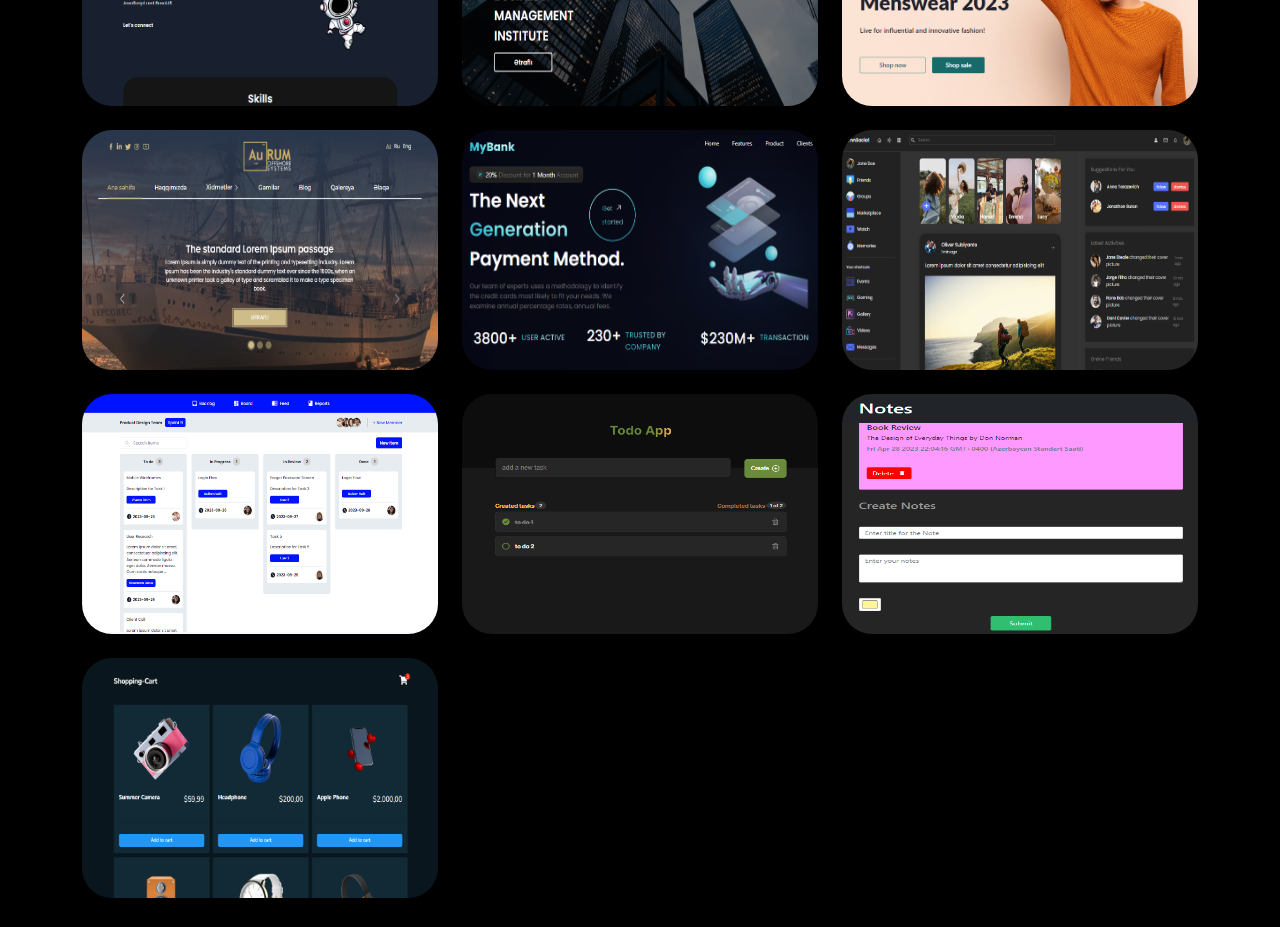
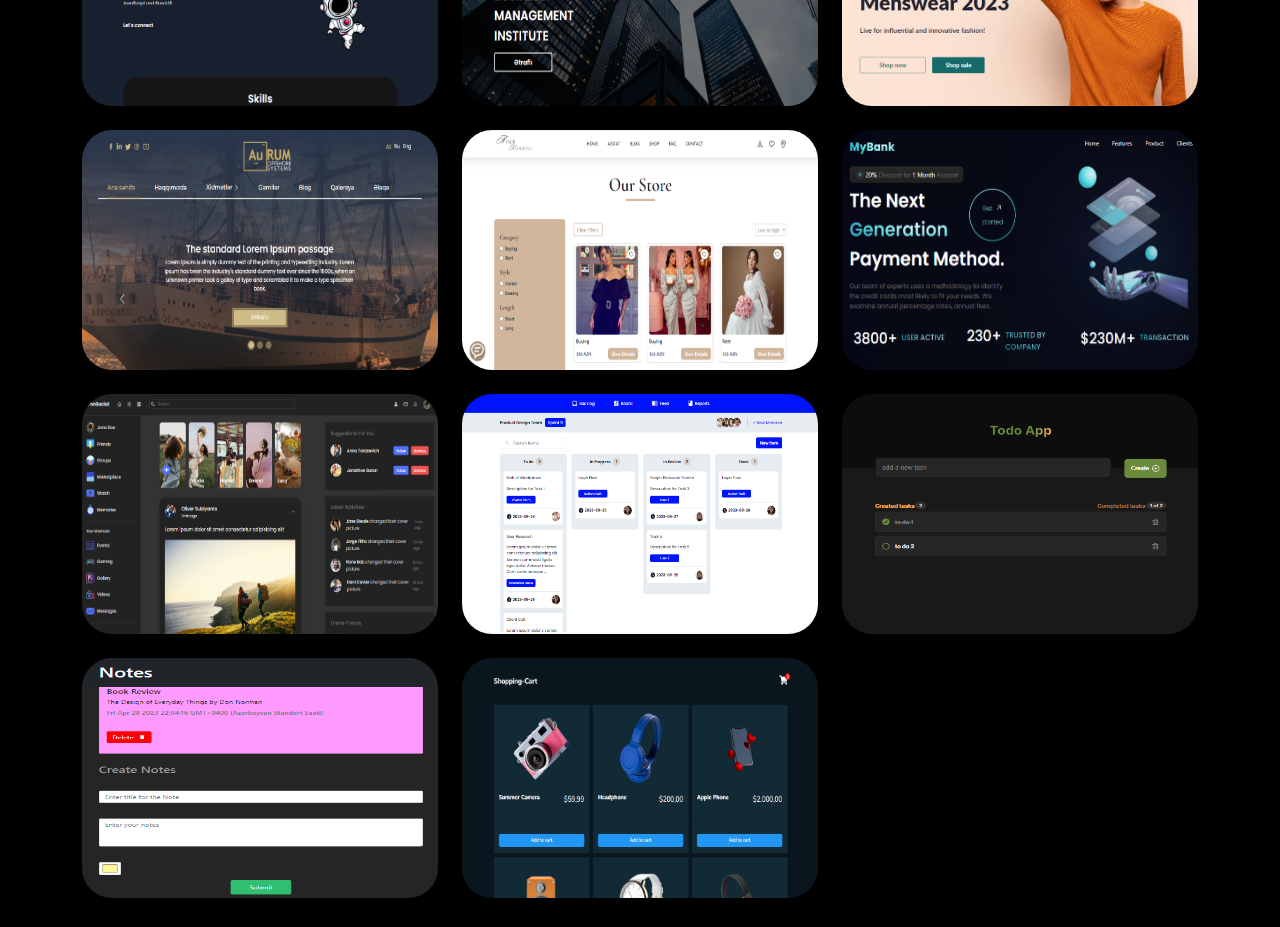
Before and after one commit to LamanSalimova/Portfolio-Website, a React (Create React App) app in the folder portfolio/: page / in a window 1280 px wide. Shown: the part 1560-2487 px from the top of the page. Built offline with nearby package versions, Linux system fonts and the light colour scheme.

Commit message:
update projects

```diff
--- a/portfolio/src/components/Projects.jsx
+++ b/portfolio/src/components/Projects.jsx
@@ -13,6 +13,8 @@ import proImage8 from "../assets/images/bmi.png";
 import proImage9 from "../assets/images/socialAppDark.png";
 import proImage10 from "../assets/images/createx.png";
 import proImage11 from "../assets/images/taskManagment.png";
+import proImage12 from "../assets/images/proImg11.png";
+
 export default function Projects() {
   const projects = [
     {
@@ -45,15 +47,23 @@ export default function Projects() {
       githubLink: "https://github.com/LamanSalimova/AuRum",
       imgUrl: proImage5,
     },
+
     {
       id: 5,
+      title: "Atelier Website",
+      demoLink: "https://atelier-react-preview.netlify.app/shop",
+      githubLink: "https://github.com/DigitalhandsMMC/AtelierReact",
+      imgUrl: proImage12,
+    },
+    {
+      id: 6,
       title: "Bank Website",
       demoLink: "https://sunny-puffpuff-303eec.netlify.app",
       githubLink: "https://github.com/LamanSalimova/MyBank-App",
       imgUrl: proImage2,
     },
     {
-      id: 6,
+      id: 7,
       title: "React Social Media App",
       demoLink: "https://react-socialmediaapp.netlify.app/",
       githubLink: "https://github.com/LamanSalimova/React-Social-Media-App",
@@ -61,14 +71,14 @@ export default function Projects() {
       imgUrl: proImage9,
     },
     {
-      id: 7,
+      id: 8,
       title: "Task Managment App",
       demoLink: "https://react-task-managment-app.netlify.app/",
       githubLink: "https://github.com/LamanSalimova/React-task-managment-app",
       imgUrl: proImage11,
     },
     {
-      id: 8,
+      id: 9,
       title: "Todo Application",
       demoLink: "https://eclectic-concha-38fabf.netlify.app",
       githubLink: "https://github.com/LamanSalimova/React-Todo-App-",
@@ -76,14 +86,14 @@ export default function Projects() {
     },
 
     {
-      id: 9,
+      id: 10,
       title: "TypeScript Notes App",
       demoLink: "https://notes-app-react-ts.netlify.app/",
       githubLink: "https://github.com/LamanSalimova/TypeScript-Notes-App",
       imgUrl: proImage6,
     },
     {
-      id: 10,
+      id: 11,
       title: "TypeScript Shopping-Cart",
       demoLink: "https://shopping-cart-vite-ts.netlify.app/",
       githubLink: "https://github.com/LamanSalimova/Shopping-cart",
@@ -128,7 +138,7 @@ export default function Projects() {
                       .map((project, index) => {
                         return <ProjectCard key={index} {...project} />;
                       })
-                      .slice(0, 5)}
+                      .slice(0, 6)}
                   </Row>
                 </Tab.Pane>
                 <Tab.Pane eventKey="third">
@@ -137,7 +147,7 @@ export default function Projects() {
                       .map((project, index) => {
                         return <ProjectCard key={index} {...project} />;
                       })
-                      .slice(5)}
+                      .slice(6)}
                   </Row>
                 </Tab.Pane>
               </Tab.Content>
```
Also changed, not shown: portfolio/src/assets/images/proImg11.png (added).
